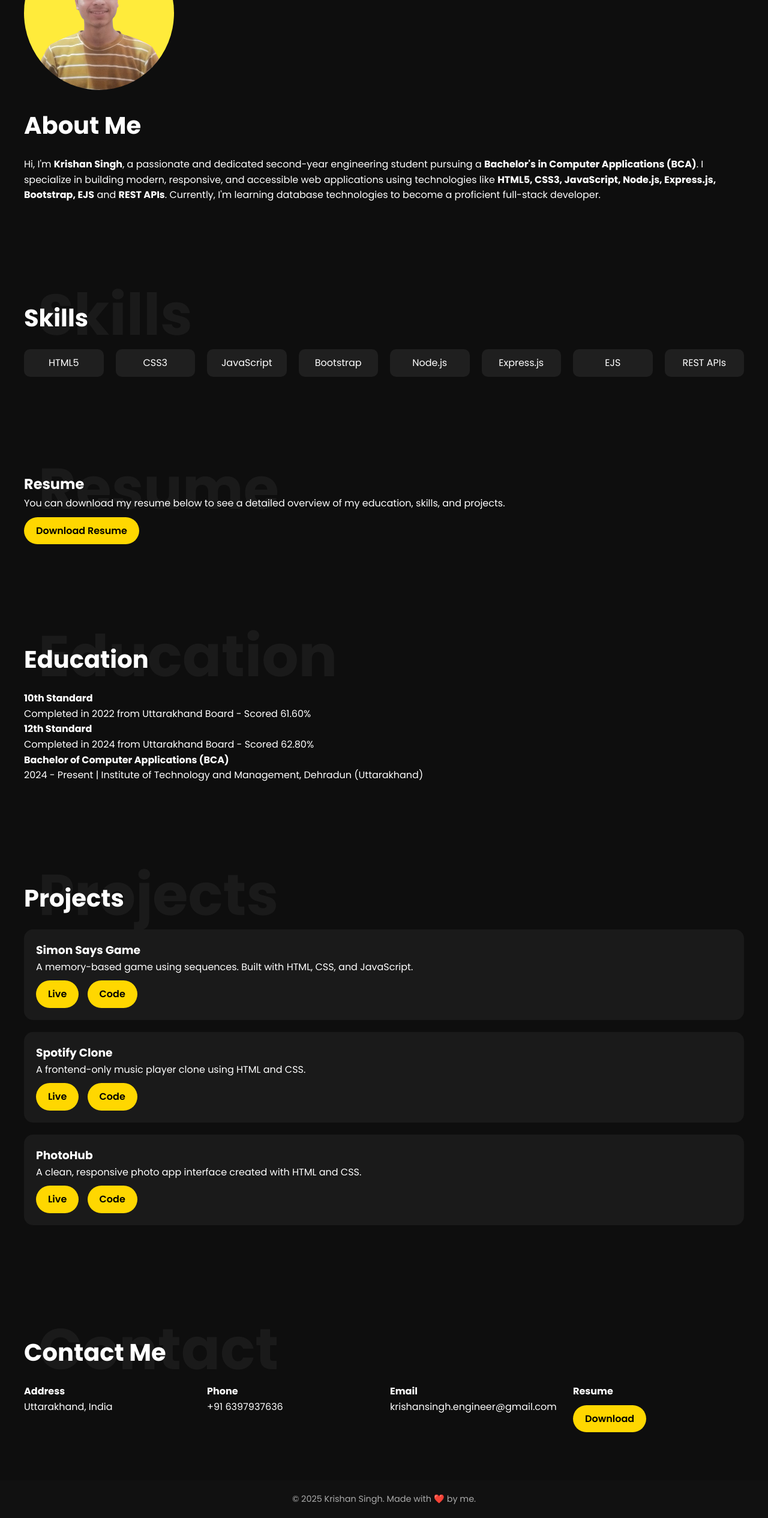
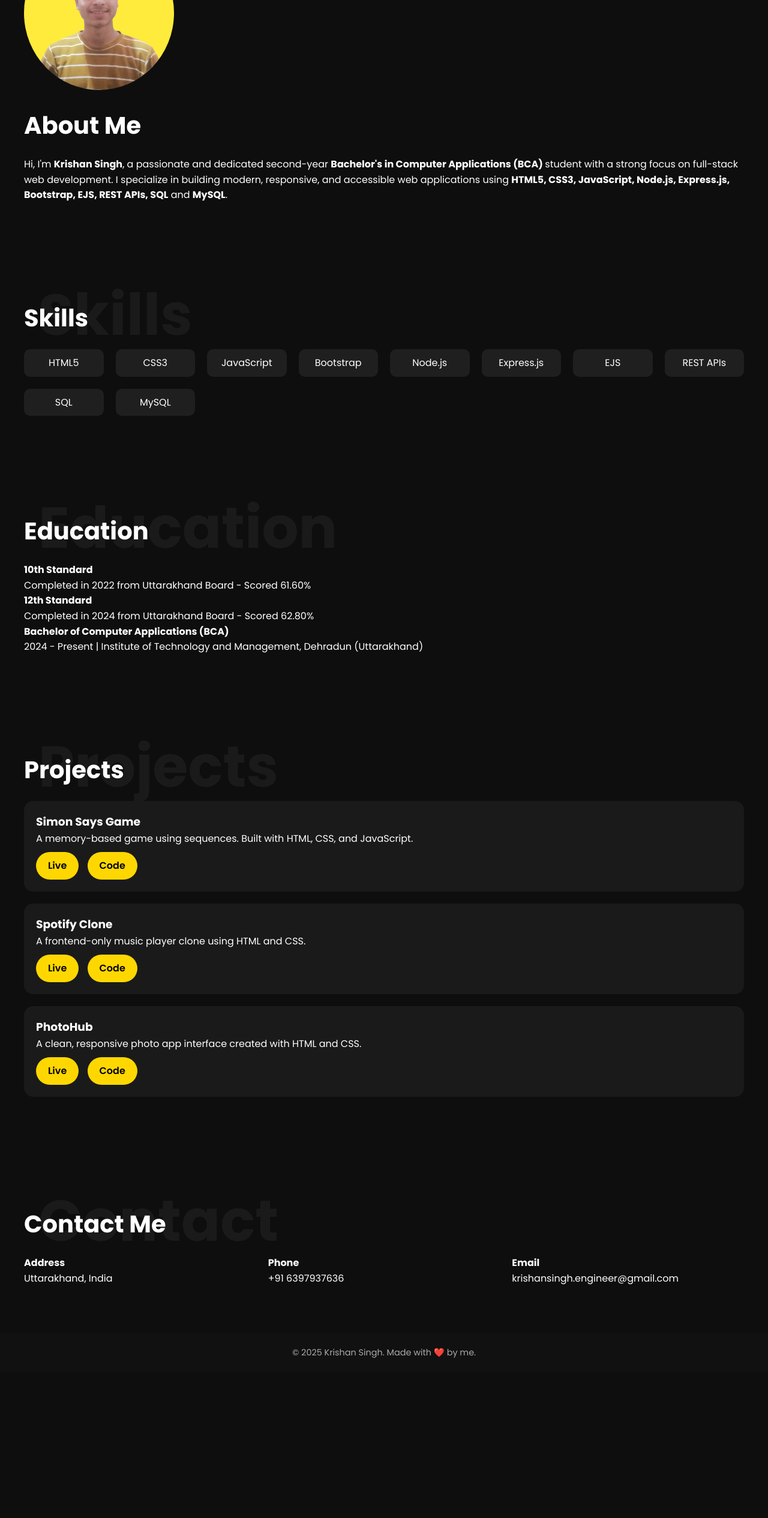
Before and after one commit to KrishanSingh2026/Portfolio, a plain HTML site: page index.html in a window 1280 px wide. Shown: the part 987-3517 px from the top of the page at 60% size. After the commit the page ends 3273 px from the top, so only its background shows below. Drawn offline with Linux system fonts and the light colour scheme.

Commit message:
Update skills

```diff
--- a/index.html
+++ b/index.html
@@ -10,8 +10,8 @@
     </head>
 
     <body>
-    <header class="hero">
-        <h1 class="highlight">Krishan Singh</h1>
+    <header class="About">
+        <h1 class="name">Krishan Singh</h1>
         <h2 class="slide">Full Stack Web Developer</h2>
     </header>
 
@@ -23,7 +23,7 @@
         </div>
         <div class="about-text">
             <h2>About Me</h2>
-            <p>Hi, I'm <strong>Krishan Singh</strong>, a passionate and dedicated second-year engineering student pursuing a <strong>Bachelor's in Computer Applications (BCA)</strong>. I specialize in building modern, responsive, and accessible web applications using technologies like <strong>HTML5, CSS3, JavaScript, Node.js, Express.js, Bootstrap, EJS</strong> and <strong>REST APIs</strong>. Currently, I'm learning database technologies to become a proficient full-stack developer.</p>
+            <p>Hi, I'm <strong>Krishan Singh</strong>, a passionate and dedicated second-year <strong>Bachelor's in Computer Applications (BCA) </strong>student with a strong focus on full-stack web development. I specialize in building modern, responsive, and accessible web applications using <strong>HTML5, CSS3, JavaScript, Node.js, Express.js, Bootstrap, EJS, REST APIs, SQL</strong> and <strong>MySQL</strong>.</p>
         </div>
         </div>
     </section>
@@ -41,16 +41,9 @@
             <li>Express.js</li>
             <li>EJS</li>
             <li>REST APIs</li>
+            <li>SQL</li>
+            <li>MySQL</li>
         </ul>
-        </div>
-    </section>
-
-    <section class="resume section">
-        <div class="background-text">Resume</div>
-        <div class="container">
-        <h2>Resume</h2>
-        <p>You can download my resume below to see a detailed overview of my education, skills, and projects.</p>
-        <a href="#" class="btn">Download Resume</a>
         </div>
     </section>
 
@@ -118,10 +111,6 @@
             <h4>Email</h4>
             <p>krishansingh.engineer@gmail.com</p>
             </div>
-            <div>
-            <h4>Resume</h4>
-            <a href="#" class="btn">Download</a>
-            </div>
         </div>
         </div>
     </section>
--- a/style.css
+++ b/style.css
@@ -1,5 +1,3 @@
-/* style.css */
-
 * {
   margin: 0;
   padding: 0;
@@ -14,7 +12,7 @@ body {
   line-height: 1.6;
 }
 
-.hero {
+.About {
   height: 100vh;
   display: flex;
   flex-direction: column;
@@ -26,7 +24,7 @@ body {
   overflow: hidden;
 }
 
-.highlight {
+.name {
   font-size: 4rem;
   color: #FFD700;
   animation: fadeIn 2s ease-out;
```
